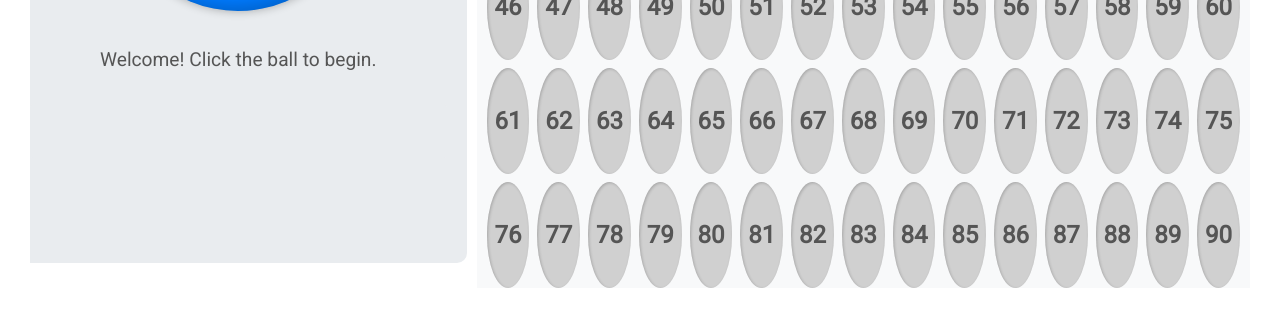
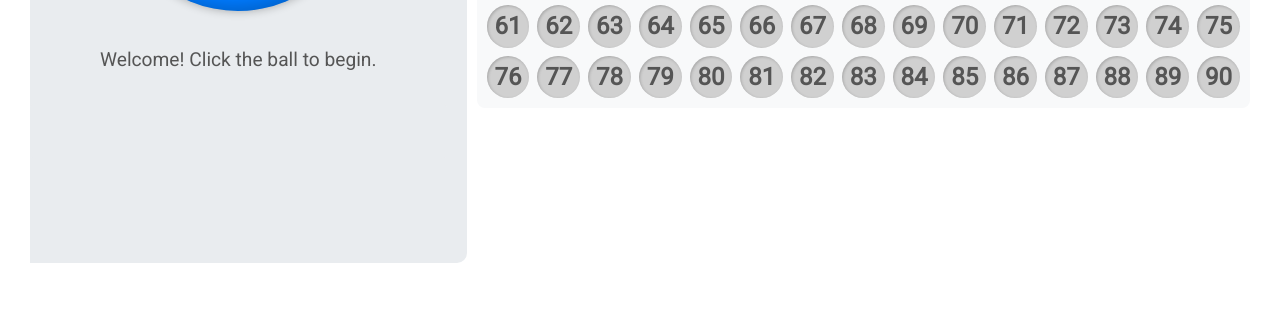
Before and after one commit to mattduff36/bingo-caller, a plain HTML site: page index.html in a window 1280 px wide. Shown: the part 542-860 px from the top of the page. Drawn offline with Linux system fonts and the light colour scheme.

Commit message:
fix: Correct desktop layout overflow and ball aspect ratio

```diff
--- a/style.css
+++ b/style.css
@@ -662,7 +662,6 @@ button.settings-button:hover {
     }
 
     #bingoBoardContainer {
-        height: 100%; /* Make board container fill the panel */
         grid-template-columns: repeat(15, 1fr); /* 15 columns for desktop view */
         gap: 8px;
     }
```
